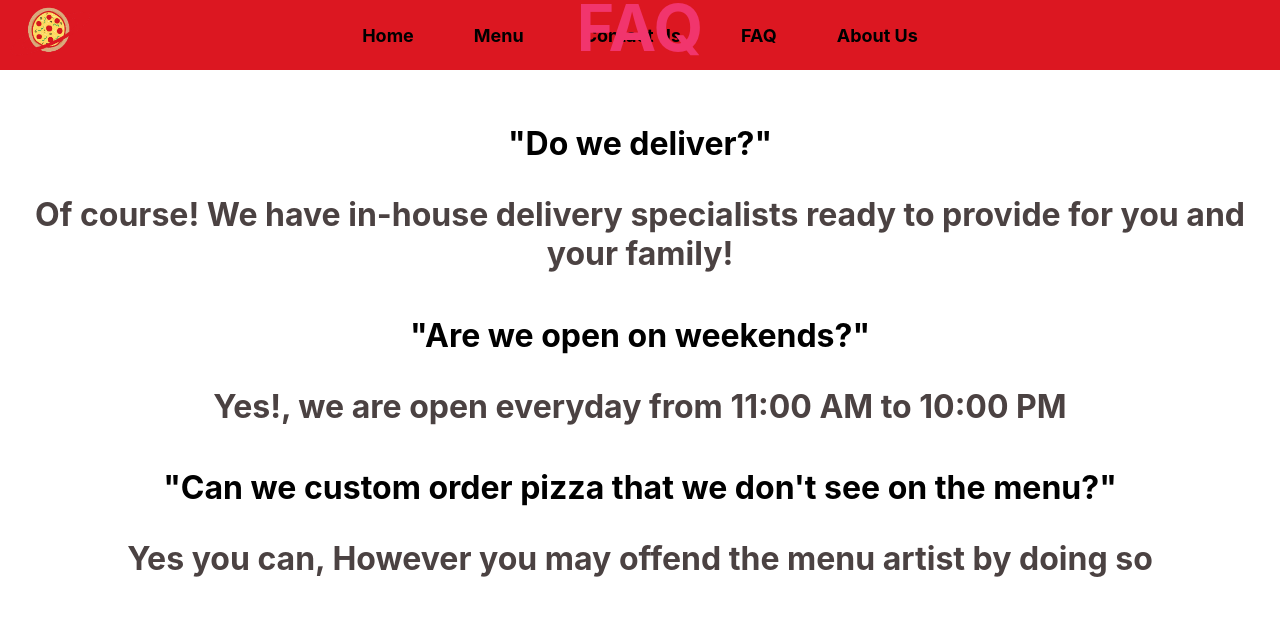
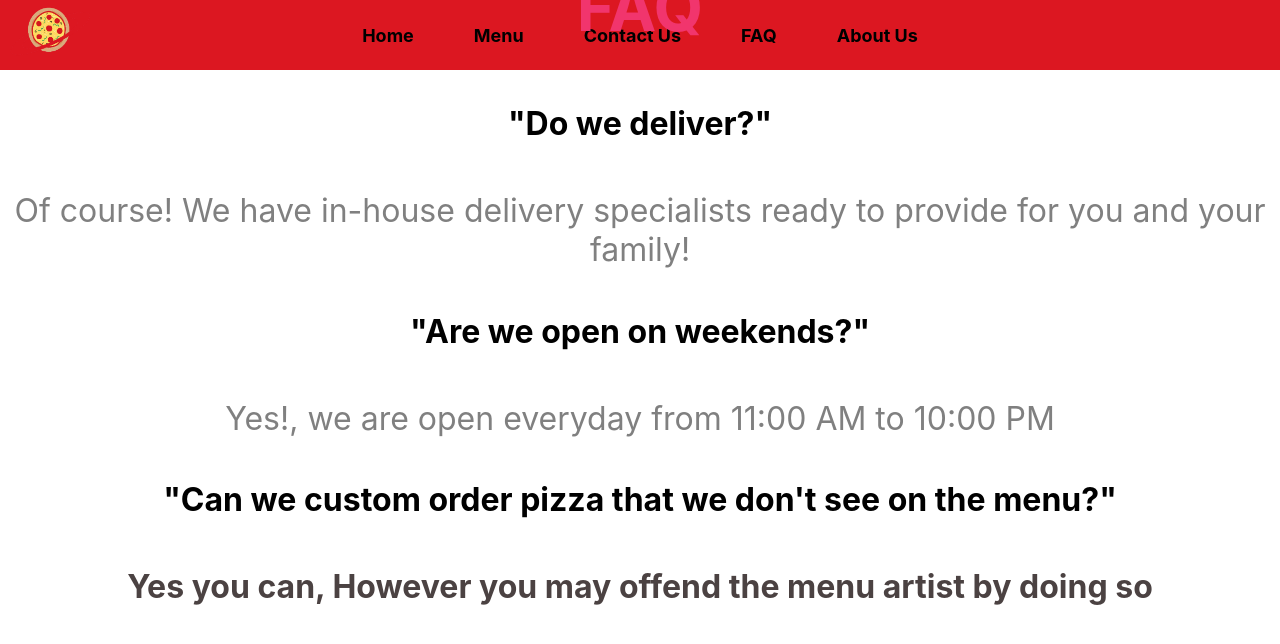
Before and after one commit to ChristopherDrake/Ordering, a React (Create React App) app in the folder order-system/: page /FAQ in a window 1280 px wide. Shown: the top 644 px of the page. Built offline with nearby package versions, Linux system fonts and the light colour scheme.

Commit message:
Font changed, Cleaned up the CSS code to simplify the container

```diff
--- a/order-system/src/pages/FAQ.css
+++ b/order-system/src/pages/FAQ.css
@@ -20,13 +20,14 @@
   }
 
   p {
-    font-size: 1.5rem;
+    font-size: 1.8rem;
     margin-bottom: 0.5rem;
     color: #58565e;
   }
 
   p:last-child {
-    font-size: 2rem;
-    font-weight: bold;
-    color: #680724;
+    font-size: 1.8rem;
+    color: #58565e;
+    margin-bottom: .5rem;
+    font-weight: inherit;
   }
--- a/order-system/src/pages/FAQ.js
+++ b/order-system/src/pages/FAQ.js
@@ -5,18 +5,15 @@
   return (
     <div className="FAQ-container">
       <h1>FAQ</h1>
-      <div className="FAQ-item">
+
         <h2>"Do we deliver?"</h2>
         <p>Of course! We have in-house delivery specialists ready to provide for you and your family!</p>
-      </div>
-      <div className="FAQ-item">
+
         <h2>"Are we open on weekends?"</h2>
         <p>Yes!, we are open everyday from 11:00 AM to 10:00 PM</p>
-      </div>
-      <div className="FAQ-item">
+
         <h2>"Can we custom order pizza that we don't see on the menu?"</h2>
         <p>Yes you can, However you may offend the menu artist by doing so</p>
-      </div>
     </div>
   );
 };
```
